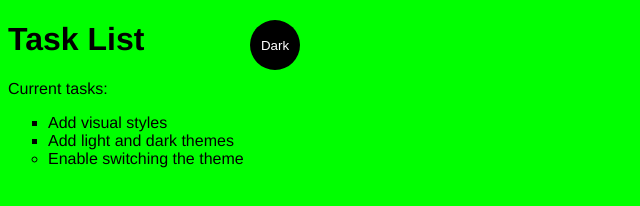
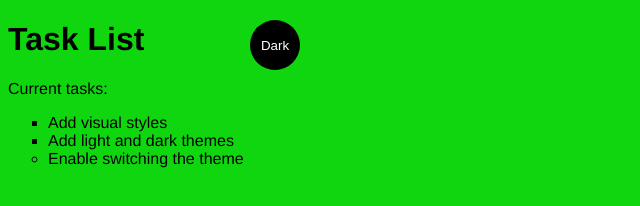
Before and after one commit to stansmoczyk/dotNetPlaying, a plain HTML site: page Index.html in a window 1280 px wide. Shown: the whole page, without its empty margins (0-640 px from the left). Drawn offline with Linux system fonts and the light colour scheme.

Commit message:
fixed green color rto be easier on eyes

```diff
--- a/main.css
+++ b/main.css
@@ -1,5 +1,5 @@
 :root {
-    --green: #00FF00;
+    --green: #10d610;
     --white: #FFFFFF;
     --black: #000000;
   }
```
